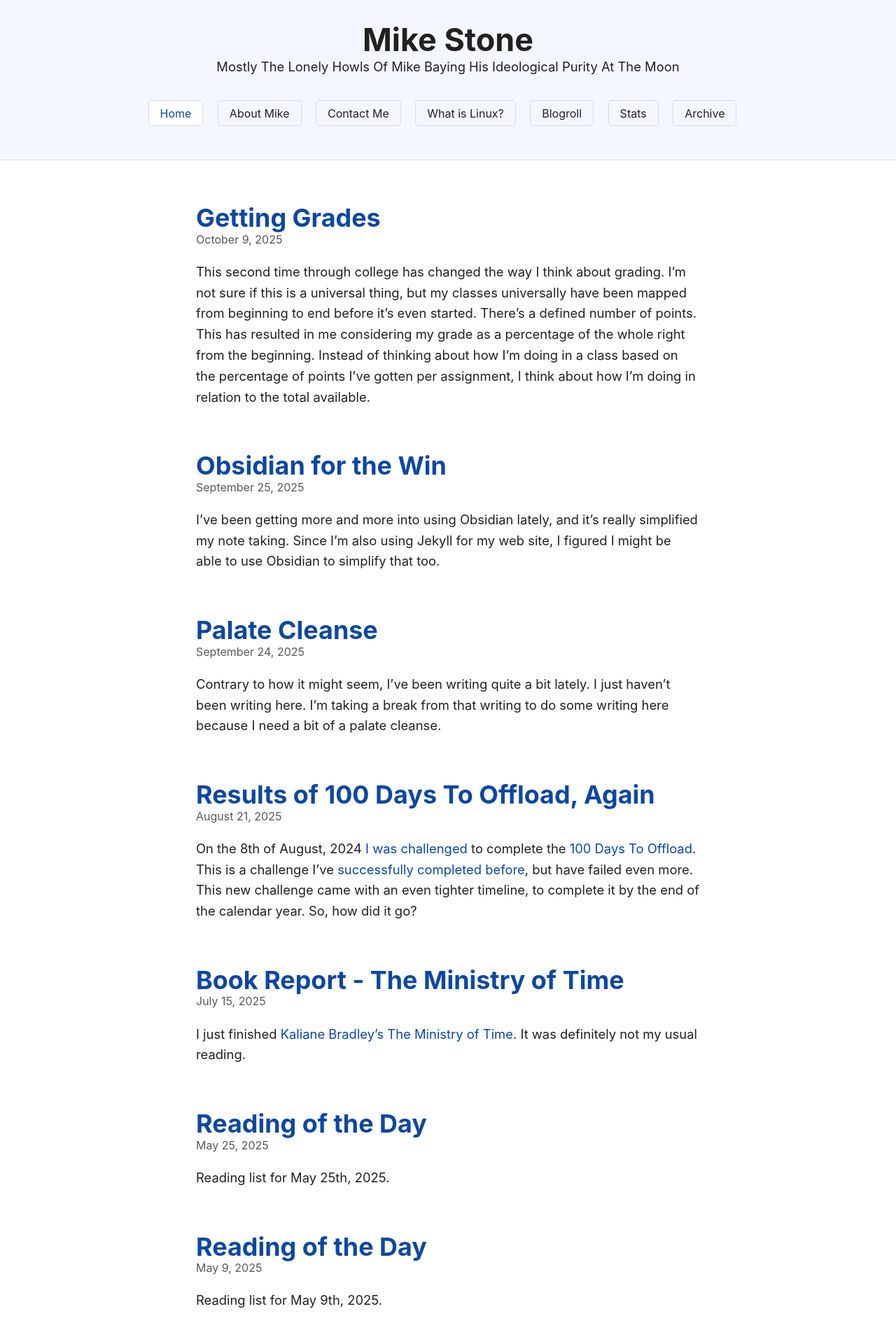
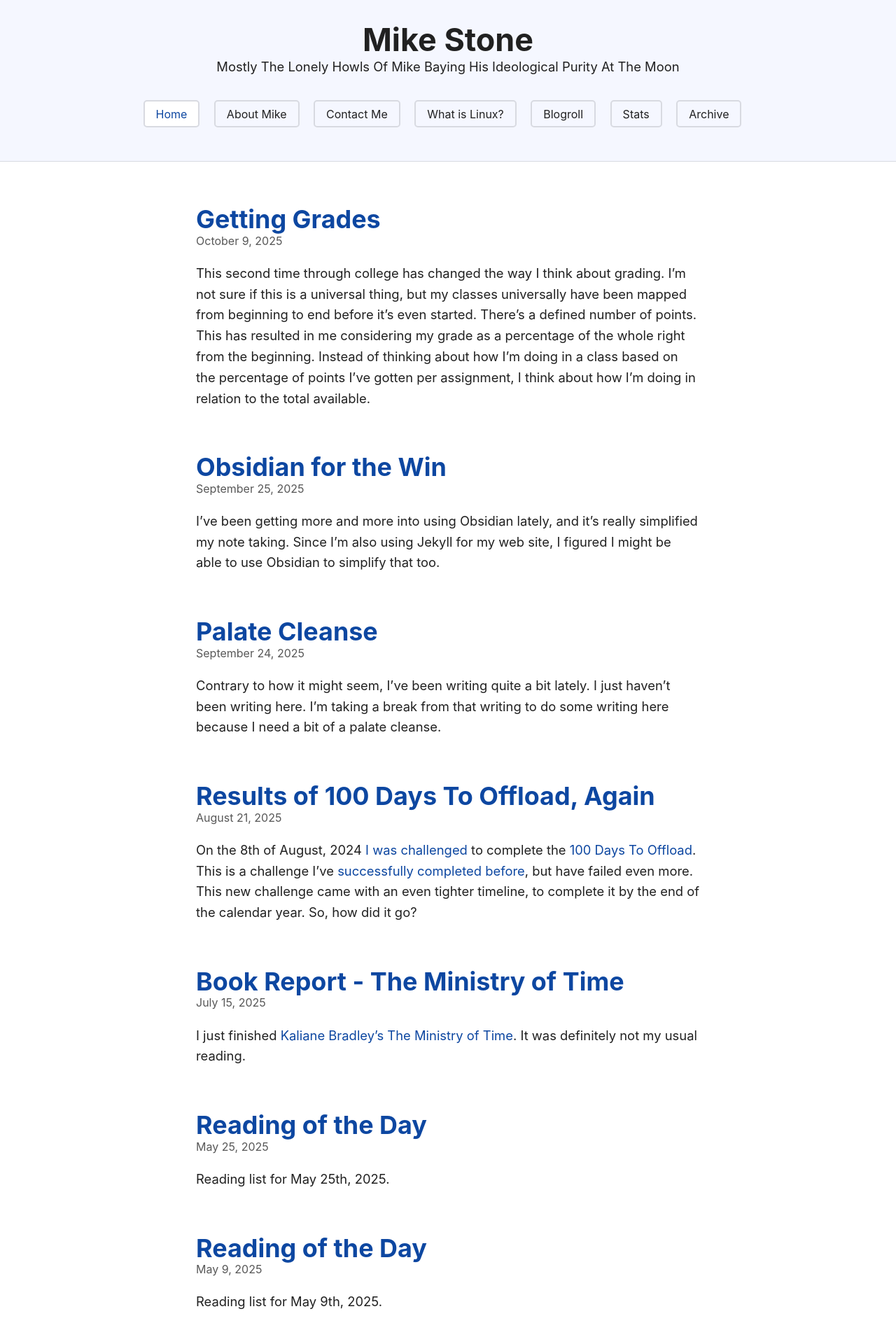
Before and after one commit to lrmikestone/jekyll.blog, a Jekyll site: the page built from index.md, in a window 1280 px wide. Shown: the top 1920 px of the page at 70% size. Built offline with Jekyll 4.4.1, drawn with Linux system fonts in a browser that asks for light colours.

Commit message:
Update simple.v2.css
Updating some css.

```diff
--- a/assets/css/simple.v2.css
+++ b/assets/css/simple.v2.css
@@ -115,7 +115,7 @@ nav {
 
 nav a {
   margin: 1rem 1rem 0 0;
-  border: 1px solid var(--border);
+  border: 2px solid var(--border);
   border-radius: 5px;
   color: var(--text) !important;
   display: inline-block;
```
